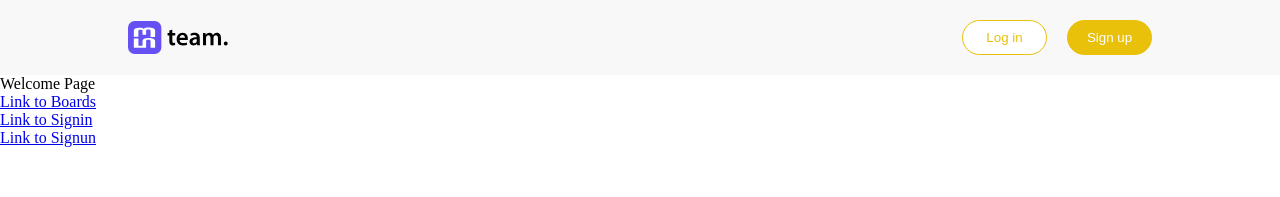
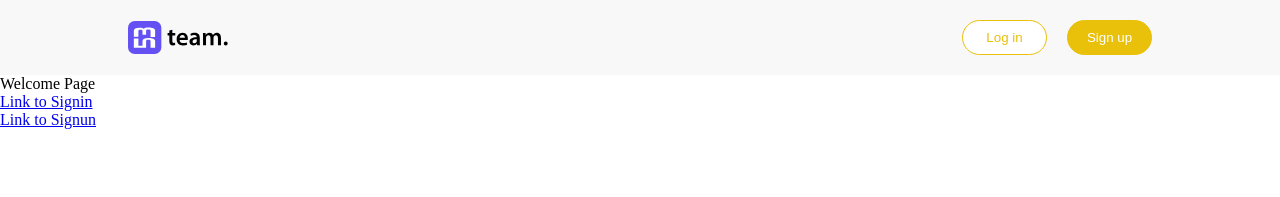
Before and after one commit to jack13only/project-management-app, a React (Create React App) app: page / in a window 1280 px wide. Shown: the top 197 px of the page. Built offline with nearby package versions, Linux system fonts and the light colour scheme.

Commit message:
feat: add logout

```diff
--- a/src/pages/welcomepage/WelcomePage.tsx
+++ b/src/pages/welcomepage/WelcomePage.tsx
@@ -1,20 +1,42 @@
 import { FC } from 'react';
 import { Link } from 'react-router-dom';
+import { useAppDispatch, useAppSelector } from '../../app/hooks';
+import { saveTokenToLS } from '../../features/ls-load-save';
+import { loginUser } from '../../reducers/auth';
 import { PATHS } from '../../shared/constants/routes';
 
 const WelcomePage: FC = () => {
+  const { userToken } = useAppSelector((state) => state.authStorage);
+  const dispatch = useAppDispatch();
   return (
     <div data-testid="welcomepage">
       <div>Welcome Page</div>
+      {userToken && (
+        <>
           <p>
             <Link to={PATHS.boards}>Link to Boards</Link>
           </p>
+          <button
+            onClick={() => {
+              dispatch(loginUser(''));
+              saveTokenToLS('');
+              console.log('logout');
+            }}
+          >
+            Sign out
+          </button>
+        </>
+      )}
+      {!userToken && (
+        <>
           <p>
             <Link to={PATHS.signIn}>Link to Signin</Link>
           </p>
           <p>
             <Link to={PATHS.signUp}>Link to Signun</Link>
           </p>
+        </>
+      )}
     </div>
   );
 };
```
Lines whose indentation alone changed are shown as unchanged.
